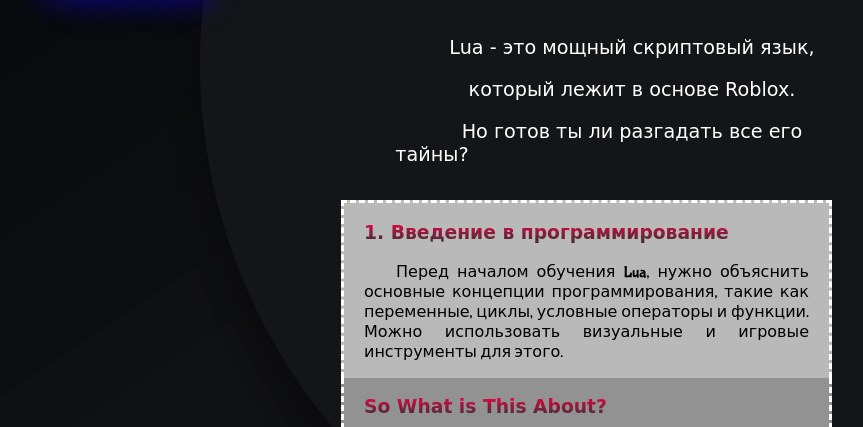
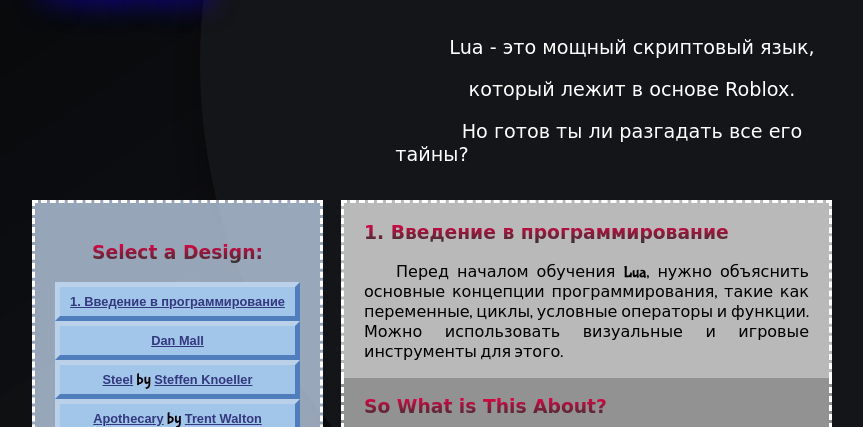
Before and after one commit to Pav9551/flask_education, a Flask app: page / in a window 1280 px wide. Shown: the part 171-598 px from the top of the page, without its empty margins (208-1071 px from the left). Run offline with Flask 3, Linux system fonts and the light colour scheme; some web fonts are replaced.

```diff
--- a/templates/base_zen_garden.html
+++ b/templates/base_zen_garden.html
@@ -199,9 +199,15 @@
 	These only remain for historical design compatibility. They might go away one day.
 
 
-<div class="extra1" role="presentation"></div><div class="extra2" role="presentation"></div><div class="extra3" role="presentation"></div>
+
+
+</div><div class="extra2" role="presentation">
+-->
+<div class="extra1" role="presentation">
+</div><div class="extra3" role="presentation"></div>
+
 <div class="extra4" role="presentation"></div><div class="extra5" role="presentation"></div><div class="extra6" role="presentation"></div>
--->
+
 {% endblock %}
 </body>
 </html>
--- a/templates/index.html
+++ b/templates/index.html
@@ -1,11 +1,14 @@
 {% extends "base_zen_garden.html" %}
 {% block title %}template{% endblock %}
 {% block head %}
+{{ super() }}
 {% endblock %}
 {% block body %}
 {{ super() }}
 {% endblock %}
 {% block footer %}
+{{ super() }}
 {% endblock %}
 {% block aside %}
+{{ super() }}
 {% endblock %}
```
